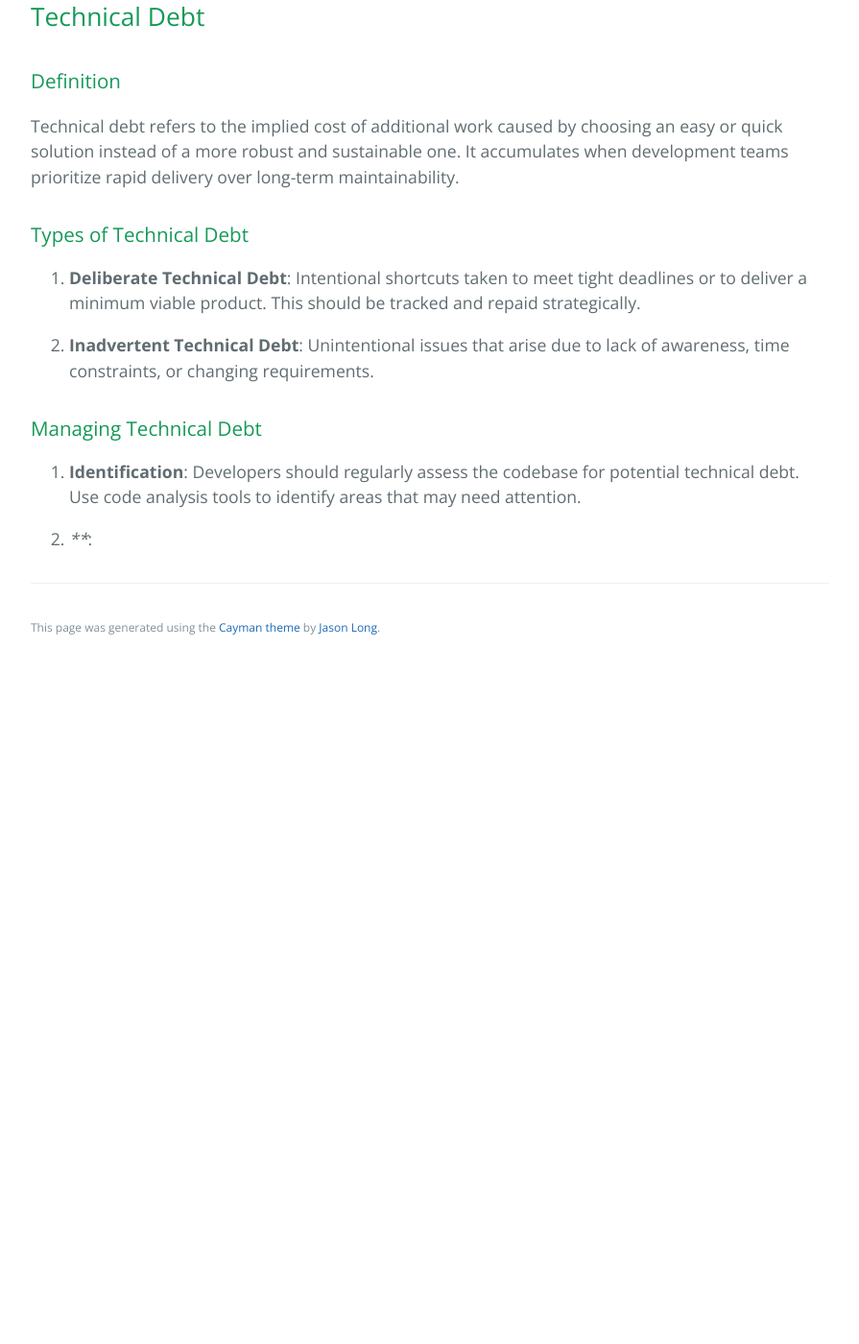
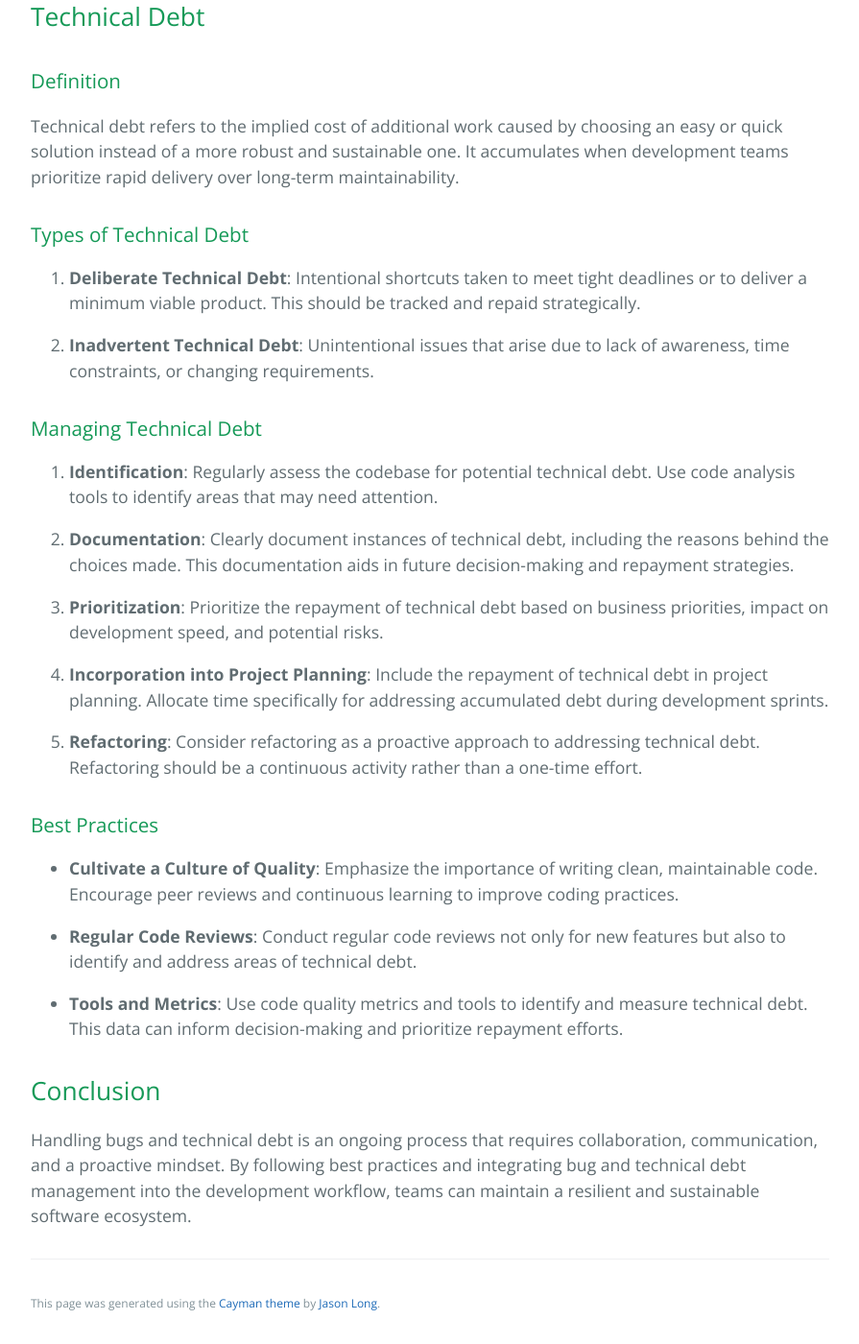
Before and after one commit to learning-software-engineering/learning-software-engineering.github.io, a Jekyll site: the page built from Topics/Software_Engineering/Handling_Bugs_and_Technical_Debt.md, in a window 1280 px wide and 1400 px high, scrolled down 1633 px. Shown: the whole window at 96% size, without its empty margins (192-1087 px from the left). Built offline with Jekyll 4.4.1, drawn with Linux system fonts in a browser that asks for light colours; our own code applies the rules of GitHub Pages for plain Markdown files; before the commit the page ends 2329 px from its top, so only the background shows below that.

Commit message:
completed tech debt and conclusion

```diff
--- a/Topics/Software_Engineering/Handling_Bugs_and_Technical_Debt.md
+++ b/Topics/Software_Engineering/Handling_Bugs_and_Technical_Debt.md
@@ -46,6 +46,24 @@ Technical debt refers to the implied cost of additional work caused by choosing
 
 ### Managing Technical Debt
 
-1. **Identification**: Developers should regularly assess the codebase for potential technical debt. Use code analysis tools to identify areas that may need attention.
+1. **Identification**: Regularly assess the codebase for potential technical debt. Use code analysis tools to identify areas that may need attention.
 
-2. ****:
+2. **Documentation**: Clearly document instances of technical debt, including the reasons behind the choices made. This documentation aids in future decision-making and repayment strategies.
+
+3. **Prioritization**: Prioritize the repayment of technical debt based on business priorities, impact on development speed, and potential risks.
+
+4. **Incorporation into Project Planning**: Include the repayment of technical debt in project planning. Allocate time specifically for addressing accumulated debt during development sprints.
+
+5. **Refactoring**: Consider refactoring as a proactive approach to addressing technical debt. Refactoring should be a continuous activity rather than a one-time effort.
+
+### Best Practices
+
+* **Cultivate a Culture of Quality**: Emphasize the importance of writing clean, maintainable code. Encourage peer reviews and continuous learning to improve coding practices.
+
+* **Regular Code Reviews**: Conduct regular code reviews not only for new features but also to identify and address areas of technical debt.
+
+* **Tools and Metrics**: Use code quality metrics and tools to identify and measure technical debt. This data can inform decision-making and prioritize repayment efforts.
+
+## Conclusion
+
+Handling bugs and technical debt is an ongoing process that requires collaboration, communication, and a proactive mindset. By following best practices and integrating bug and technical debt management into the development workflow, teams can maintain a resilient and sustainable software ecosystem.
```
